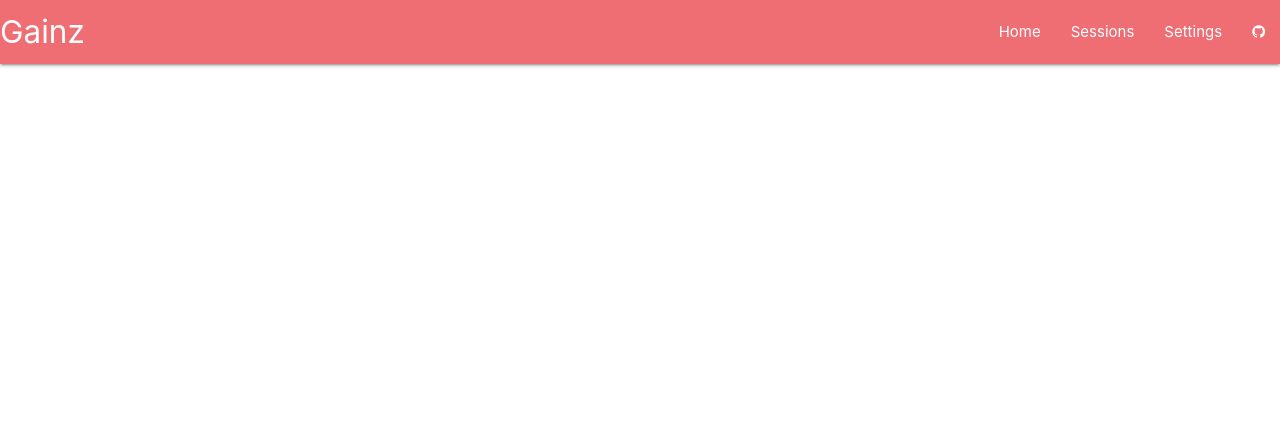
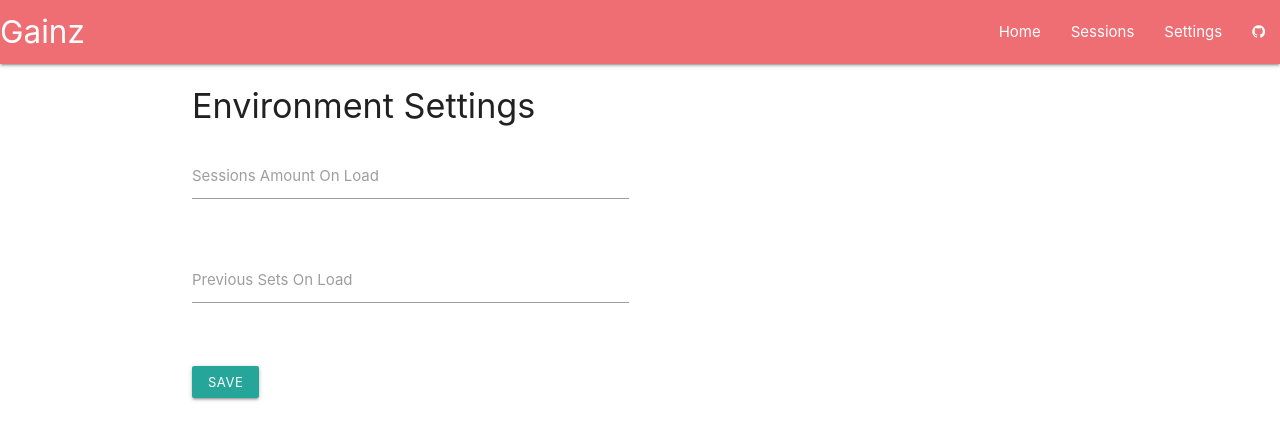
Before and after one commit to jandrew89/gainz-client, an Angular app: page /settings/env in a window 1280 px wide. Before the commit this address led to /home. Shown: the top 440 px of the page. Built offline with nearby package versions, Linux system fonts and the light colour scheme.

Commit message:
added env settings html

```diff
--- a/src/app/app.module.ts
+++ b/src/app/app.module.ts
@@ -93,6 +93,10 @@ import { EnvironmentVariablesComponent } from './components/settings/environment
         component: SessionPlanListComponent
       },
       {
+        path: 'settings/env',
+        component: EnvironmentVariablesComponent
+      },
+      {
         path: '**',
         redirectTo: 'home',
         pathMatch: 'full'
--- a/src/app/components/settings/environment-variables/environment-variables.component.html
+++ b/src/app/components/settings/environment-variables/environment-variables.component.html
@@ -1 +1,22 @@
-<p>environment-variables works!</p>
+<div class="col s12 m6">
+    <h4>Environment Settings</h4>
+    <div class="row">
+        <form class="col s12">
+            <div class="row">
+                <div class="input-field col s12 m6">
+                    <input id="session_amount" type="number" class="validate">
+                    <label for="session_amount" class="active">Sessions Amount On Load</label>
+                </div>
+            </div>
+            <div class="row">
+                <div class="input-field col s12 m6">
+                    <input id="previous_sessions_amt" type="number" class="validate">
+                    <label for="previous_sessions_amt" class="active">Previous Sets On Load</label>
+                </div>
+            </div>
+        </form>
+    </div>
+    <button class="waves-effect waves-light btn-small" (click)="onSettingsSave()">
+        Save
+    </button>
+</div>
--- a/src/app/components/settings/environment-variables/environment-variables.component.ts
+++ b/src/app/components/settings/environment-variables/environment-variables.component.ts
@@ -7,9 +7,13 @@ import { Component, OnInit } from '@angular/core';
 })
 export class EnvironmentVariablesComponent implements OnInit {
 
+
   constructor() { }
 
   ngOnInit() {
   }
 
+  onSettingsSave() {
+
+  }
 }
--- a/src/app/components/settings/settings/settings.component.html
+++ b/src/app/components/settings/settings/settings.component.html
@@ -19,7 +19,7 @@
 
 <div class="tile-container">
     <a>
-        <div class="settings-main-tile settings-main-tile-color">
+        <div class="settings-main-tile settings-main-tile-color" [routerLink]="['/settings/env']">
             <span class="settings-main-tiletitle">Environment</span>
             <i class="material-icons large">devices</i>
         </div>
```
